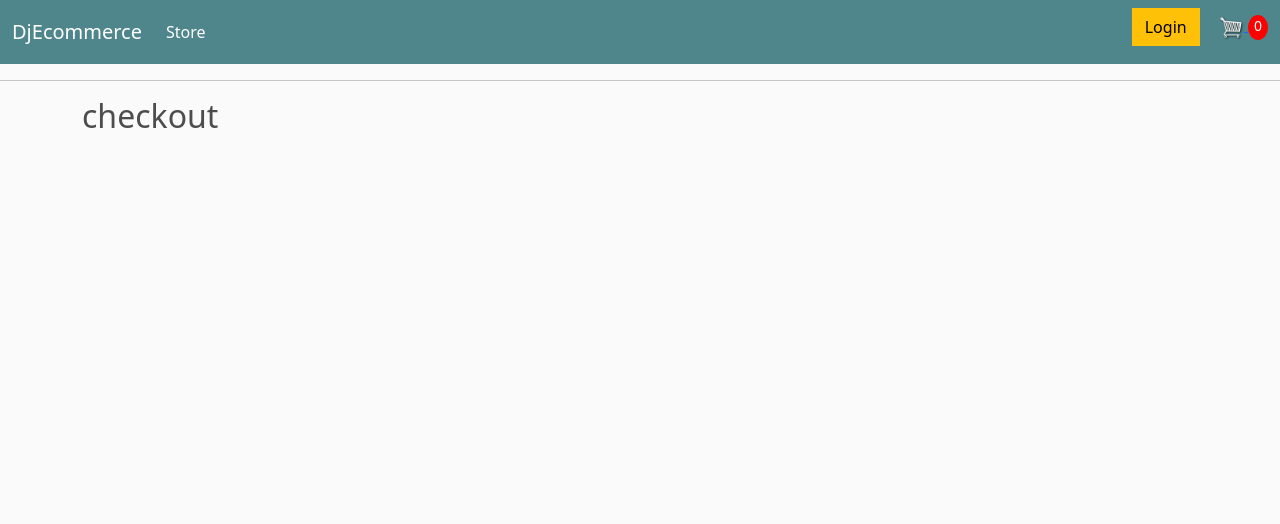
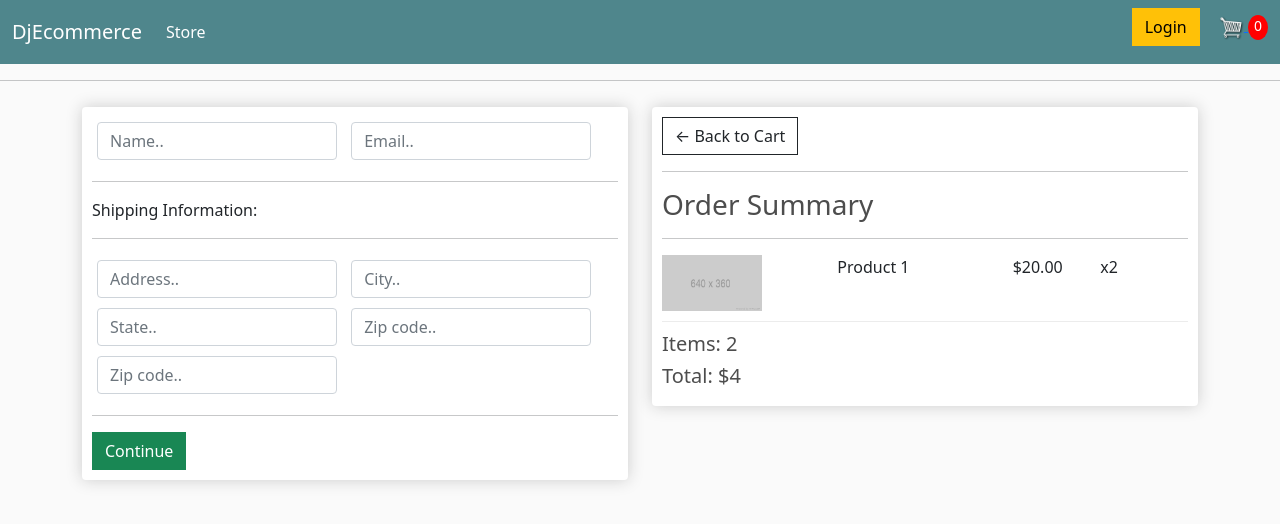
Before and after one commit to AymanTareq/Dj_Ecommerce_Website, a Django app: page /checkout/ in a window 1280 px wide. Shown: the top 524 px of the page. Run offline with Django 3.2, Linux system fonts and the light colour scheme.

Commit message:
design completed for cart, checkout templates

```diff
--- a/templates/store_app/checkout.html
+++ b/templates/store_app/checkout.html
@@ -2,5 +2,69 @@
 {% load static %}
 
 {% block content %}
-<h2>checkout</h2>
+
+<div class="row">
+    <div class="col-lg-6">
+        <div class="box-element" id="form-wrapper">
+            <form id="form" action="">
+                <div id="user-info">
+                    <div class="form-field">
+                        <input required class="form-control" type="text" name="name" placeholder="Name..">
+                    </div>
+                    <div class="form-field">
+                        <input required class="form-control" type="email" name="email" placeholder="Email..">
+                    </div>
+
+                </div>
+                <div id="shipping-info">
+                    <hr>
+                    <p>Shipping Information:</p>
+                    <hr>
+                    <div class="form-field">
+                        <input class="form-control" type="text" name="address" placeholder="Address..">
+                    </div>
+                    <div class="form-field">
+                        <input class="form-control" type="text" name="city" placeholder="City..">
+                    </div>
+                    <div class="form-field">
+                        <input class="form-control" type="text" name="state" placeholder="State..">
+                    </div>
+                    <div class="form-field">
+                        <input class="form-control" type="text" name="zipcode" placeholder="Zip code..">
+                    </div>
+                    <div class="form-field">
+                        <input class="form-control" type="text" name="country" placeholder="Zip code..">
+                    </div>
+
+
+                </div>
+                <hr>
+                <input class="btn btn-success btn-block" type="submit" id="form-button" value="Continue">
+
+            </form>
+
+        </div>
+        <br>
+        <div class="box-element hidden" id="payment-info">
+            <small>Paypal Options</small>
+        </div>
+    </div>
+    <div class="col-lg-6">
+        <div class="box-element">
+            <a  class="btn btn-outline-dark" href="{% url 'cart' %}">&#x2190; Back to Cart</a>
+				<hr>
+				<h3>Order Summary</h3>
+				<hr>
+				<div class="cart-row">
+					<div style="flex:2"><img class="row-image" src="{% static 'images/placeholder.png' %}"></div>
+					<div style="flex:2"><p>Product 1</p></div>
+					<div style="flex:1"><p>$20.00</p></div>
+					<div style="flex:1"><p>x2</p></div>
+				</div>
+				<h5>Items:   2</h5>
+				<h5>Total:   $4</h5>
+        </div>
+    </div>
+</div>
+
 {% endblock content %}
--- a/templates/store_app/store.html
+++ b/templates/store_app/store.html
@@ -10,7 +10,7 @@
                 <hr>
                 <button class="btn btn-outline-secondary add-btn">Add to cart</button>
                 <a class="btn btn-outline-success" href="#">View</a>
-                <h4 style="float: right;">$20</h4>
+                <h4 style="float: right;">&#x09F3; 20</h4>
 
             </div>
 
@@ -22,7 +22,7 @@
                 <hr>
                 <button class="btn btn-outline-secondary add-btn">Add to cart</button>
                 <a class="btn btn-outline-success" href="#">View</a>
-                <h4 style="float: right;">$20</h4>
+                <h4 style="float: right;">&#x09F3; 20</h4>
 
             </div>
 
@@ -34,7 +34,7 @@
                 <hr>
                 <button class="btn btn-outline-secondary add-btn">Add to cart</button>
                 <a class="btn btn-outline-success" href="#">View</a>
-                <h4 style="float: right;">$20</h4>
+                <h4 style="float: right;">&#x09F3; 20</h4>
 
             </div>
 
```
Also changed, not shown: templates/store_app/cart.html (+43 -1 lines).
